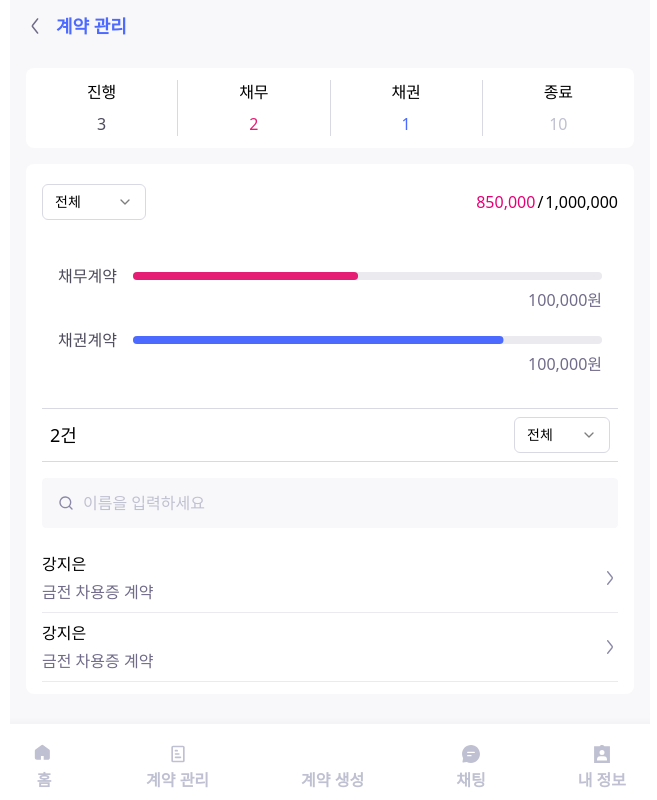
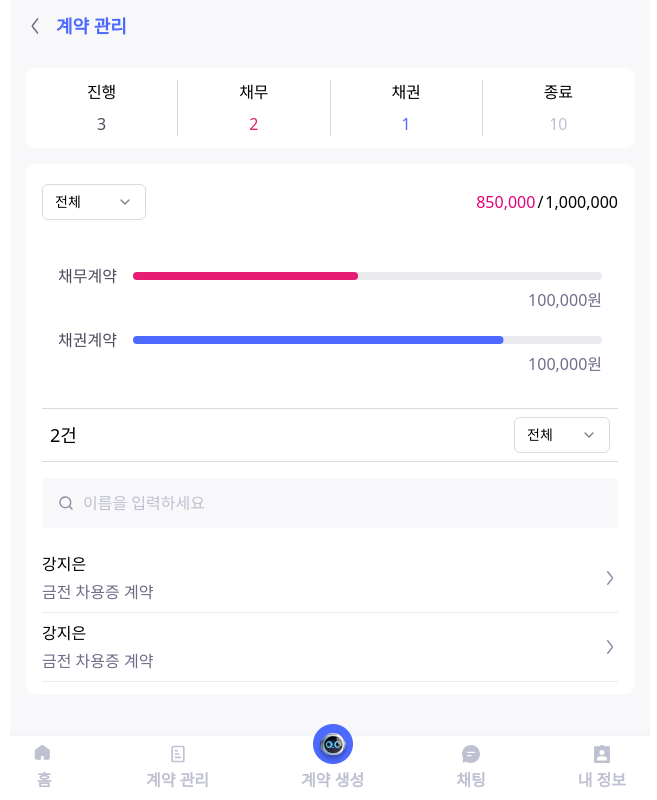
Before and after one commit to FormMate205/FormMate, a React (Vite) app in the folder Frontend/: page /contract in a window 1280 px wide. Shown: the whole page, without its empty margins (310-967 px from the left). Built offline with nearby package versions, Linux system fonts and the light colour scheme; a web font is replaced by a local one.

Commit message:
publish: 하단바 chatbot 이미지 변경

```diff
--- a/Frontend/src/widgets/layout/footer/Footer.tsx
+++ b/Frontend/src/widgets/layout/footer/Footer.tsx
@@ -26,7 +26,7 @@ const Footer = () => {
     // };
 
     return (
-        <div className='flex w-full justify-between px-6 pb-2 shadow-sm'>
+        <div className='flex w-full justify-between px-6 py-2 shadow-sm'>
             <button
                 className='flex flex-col items-center justify-end gap-1'
                 onClick={onNavigateHome}
--- a/Frontend/src/widgets/modal/CommonModal.tsx
+++ b/Frontend/src/widgets/modal/CommonModal.tsx
@@ -8,7 +8,6 @@ import {
     DialogTitle,
     DialogTrigger,
 } from '@/components/ui/dialog';
-import { Icons } from '@/shared';
 
 interface CommonModalProps {
     trigger: string;
@@ -31,9 +30,16 @@ const CommonModal = ({
     return (
         <Dialog>
             <DialogTrigger>
-                <div className='flex flex-col items-center justify-end gap-1'>
-                    <Icons name='chatbot' size={40} />
-                    <p className='text-line-300 font-semibold'>{trigger}</p>
+                <div className='relative flex flex-col items-center justify-end gap-1'>
+                    <img
+                        src='/assets/images/chatbot-btn.png'
+                        alt='전송하기'
+                        className='absolute -top-5 left-1/2 -translate-x-1/2'
+                        width={40}
+                    />
+                    <p className='text-line-300 mt-6 font-semibold'>
+                        {trigger}
+                    </p>
                 </div>
             </DialogTrigger>
 
```
Also changed, not shown: Frontend/public/assets/images/chatbot-btn.png (added).
